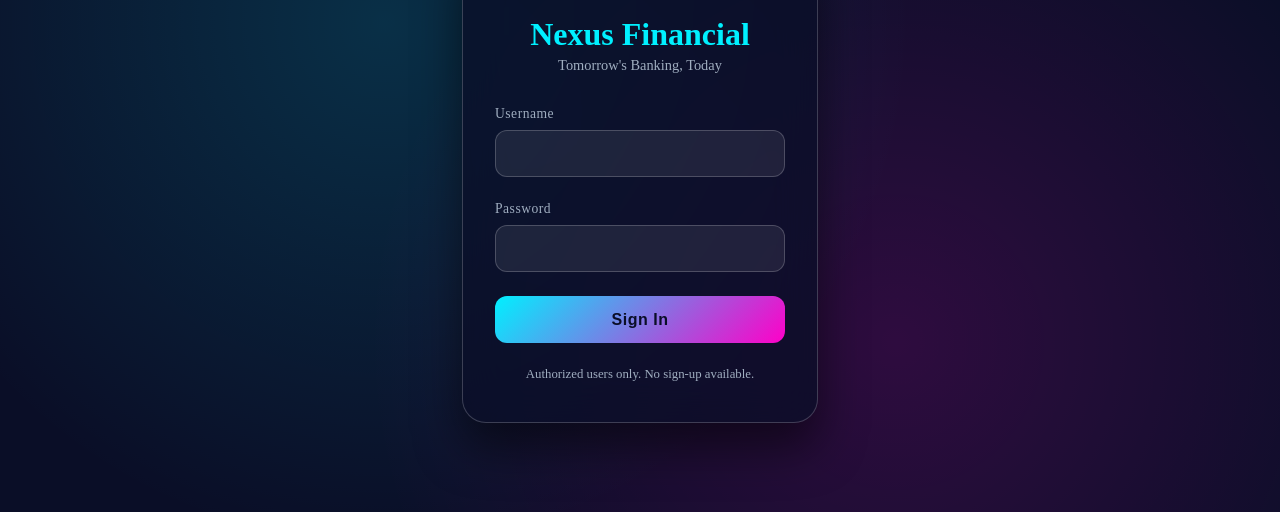
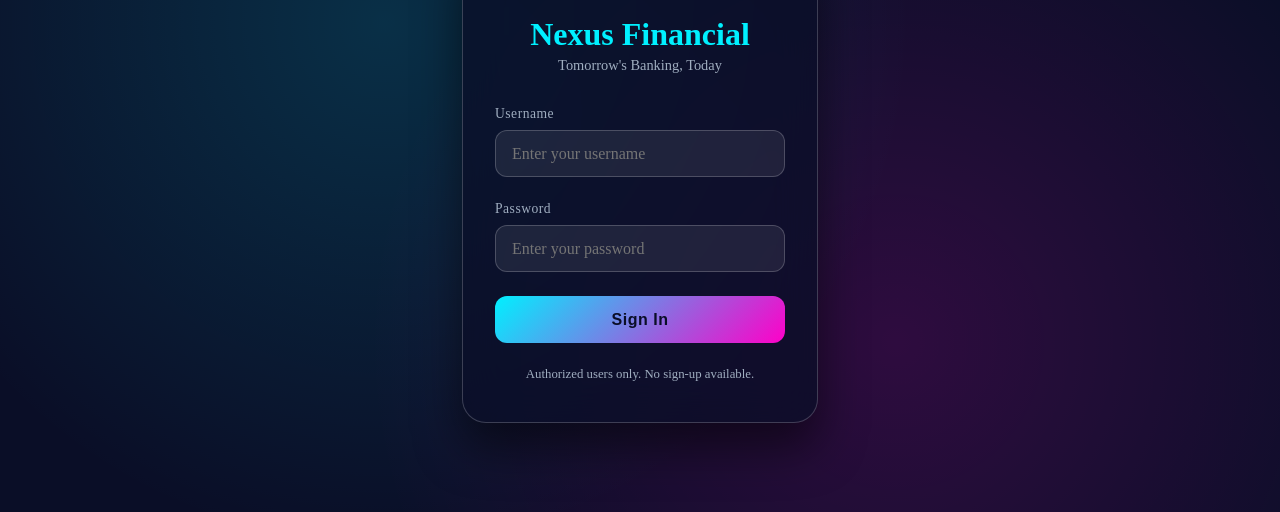
Before and after one commit to TheTechSavant/futuristic-core-bank, a Flask app: page /login in a window 1280 px wide. Shown: the part 218-730 px from the top of the page. Run offline with Flask 3, Linux system fonts and the light colour scheme; data comes from the database, SQL or seed files in the repository; some libraries are stand-ins or nearby versions.

Commit message:
Add files via upload

```diff
--- a/templates/login.html
+++ b/templates/login.html
@@ -75,6 +75,9 @@
             font-family: inherit;
             font-size: 1rem;
             transition: border-color 0.2s;
+            /* Fixes the unclickable input bug on mobile WebKit browsers */
+            position: relative;
+            z-index: 10;
         }
         input:focus {
             outline: none;
@@ -126,11 +129,11 @@
             <form id="loginForm">
                 <div class="input-group">
                     <label for="username">Username</label>
-                    <input type="text" id="username" name="username" autocomplete="username" required>
+                    <input type="text" id="username" name="username" placeholder="Enter your username" autocomplete="username" autocorrect="off" autocapitalize="none" required>
                 </div>
                 <div class="input-group">
                     <label for="password">Password</label>
-                    <input type="password" id="password" name="password" autocomplete="current-password" required>
+                    <input type="password" id="password" name="password" placeholder="Enter your password" autocomplete="current-password" required>
                 </div>
                 <button type="submit">Sign In</button>
                 <div class="error" id="errorMsg"></div>
```
